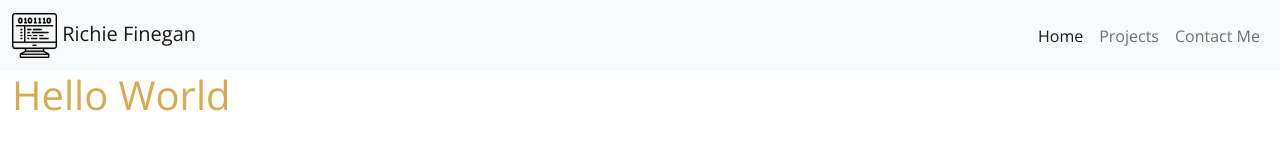
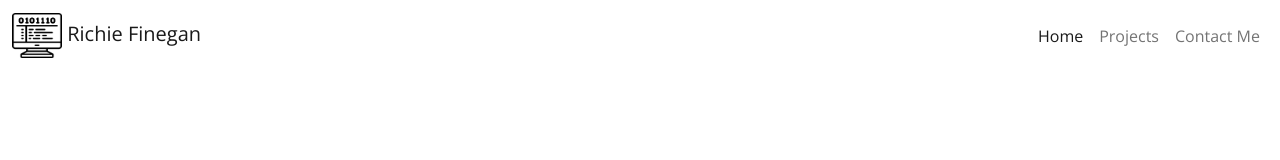
Before and after one commit to Richiefinegan11/portfolio, a plain HTML site: page index.html in a window 1280 px wide. Drawn offline with nearby package versions, Linux system fonts and the light colour scheme.

Commit message:
Added style to navbar

```diff
--- a/assets/css/style.css
+++ b/assets/css/style.css
@@ -12,6 +12,10 @@ Charcoal Black: #040404
 
 body {
     font-family: 'Open Sans', sans-serif;
-    color: #d8ab4e;
+    background-color:  #fff;
 
 }
+
+.navbar {
+    background-color:  #fff !important;
+}
--- a/index.html
+++ b/index.html
@@ -21,10 +21,10 @@
 
 <body>
     <!-- Navbar-->
-    <nav class="navbar navbar-expand-lg navbar-light bg-light">
+    <nav class="navbar navbar-expand-lg navbar-light">
         <div class="container-fluid">
             <a class="navbar-brand" href="#">
-                <img src="/assets/images/binary-code.png" alt="" width="45" height="45">
+                <img src="/assets/images/binary-code.png" alt="" width="50" height="45">
                 Richie Finegan
             </a>
             <button class="navbar-toggler" type="button" data-bs-toggle="collapse" data-bs-target="#navbarNavAltMarkup"
@@ -44,7 +44,6 @@
     <!-- Main -->
 
     <div class="container-fluid">
-        <h1>Hello World</h1>
     </div>
 
     <!-- Footer -->
```
